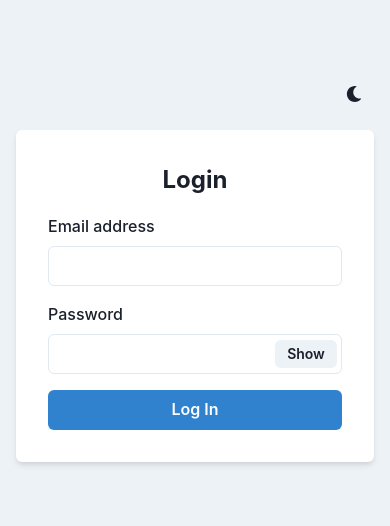
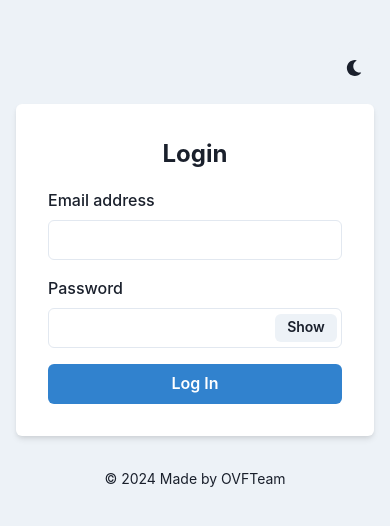
Before and after one commit to GPT-Engineer-App/dark-light-login-form, a React (Vite) app: page / in a window 390 px wide. Shown: the part 154-680 px from the top of the page. Built offline with nearby package versions, Linux system fonts and the light colour scheme.

Commit message:
Made the login form fully responsive and added a footer with the copyright notice "© 2024 Made by OVFTeam".
Prompt: make it fully responsive and have copyright named is made by ovfteam

```diff
--- a/src/pages/Index.jsx
+++ b/src/pages/Index.jsx
@@ -49,7 +49,7 @@ const Index = () => {
   };
 
   return (
-    <Container centerContent maxW="container.sm" height="100vh" display="flex" flexDirection="column" justifyContent="center" alignItems="center" bg={bgColor} color={textColor}>
+    <Container centerContent maxW={{ base: "container.sm", md: "container.md", lg: "container.lg" }} height="100vh" display="flex" flexDirection="column" justifyContent="center" alignItems="center" p={4} bg={bgColor} color={textColor}>
       <IconButton aria-label="Toggle color mode" icon={colorModeIcon} onClick={toggleColorMode} alignSelf="flex-end" mb={4} />
       <Box bg={useColorModeValue("white", "gray.700")} p={8} borderRadius="md" boxShadow="md" width="100%">
         <VStack spacing={4} align="stretch">
@@ -104,6 +104,9 @@ const Index = () => {
           </Button>
         </VStack>
       </Box>
+      <Box as="footer" mt={8} textAlign="center" width="100%">
+        <Text fontSize="sm">© 2024 Made by OVFTeam</Text>
+      </Box>
     </Container>
   );
 };
```
